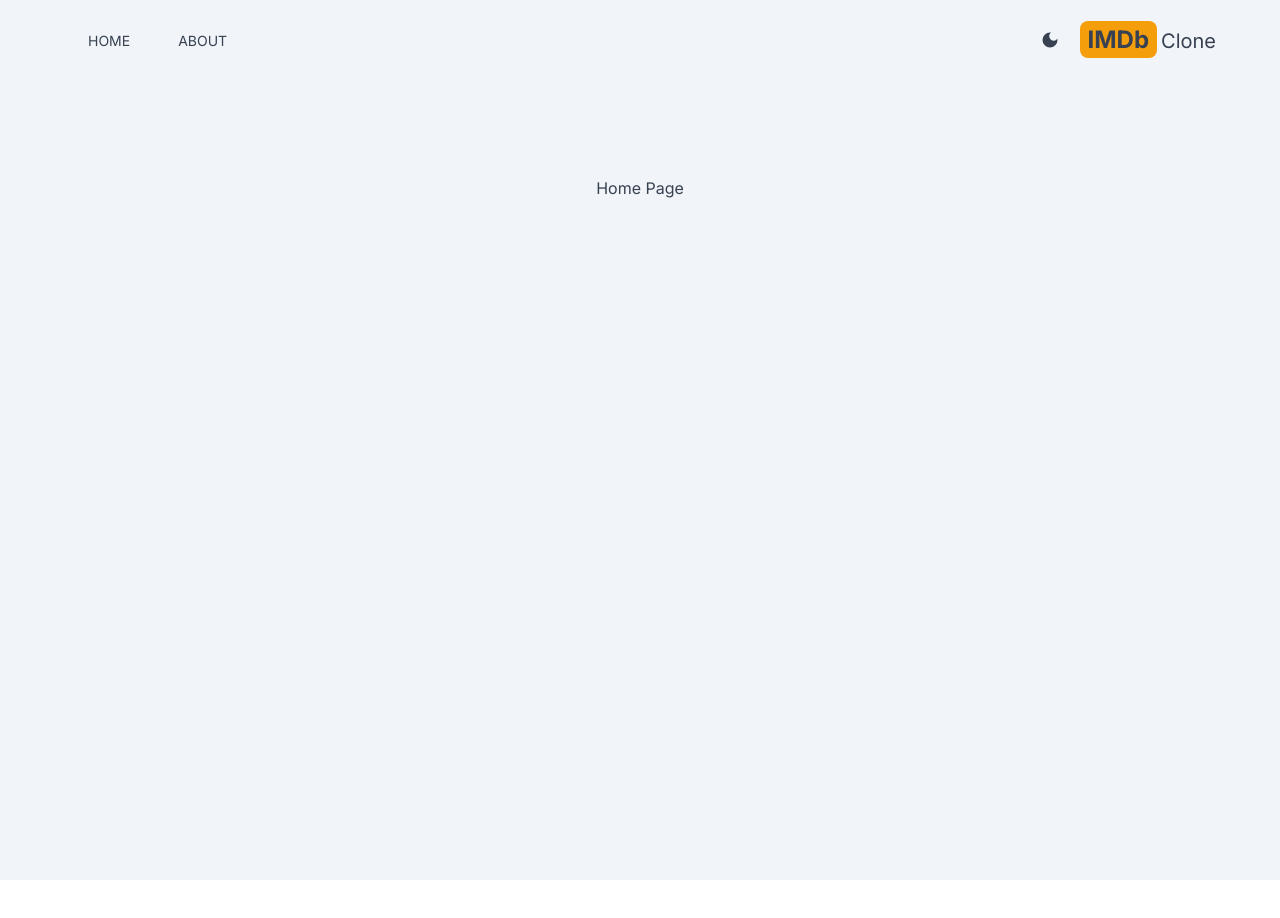
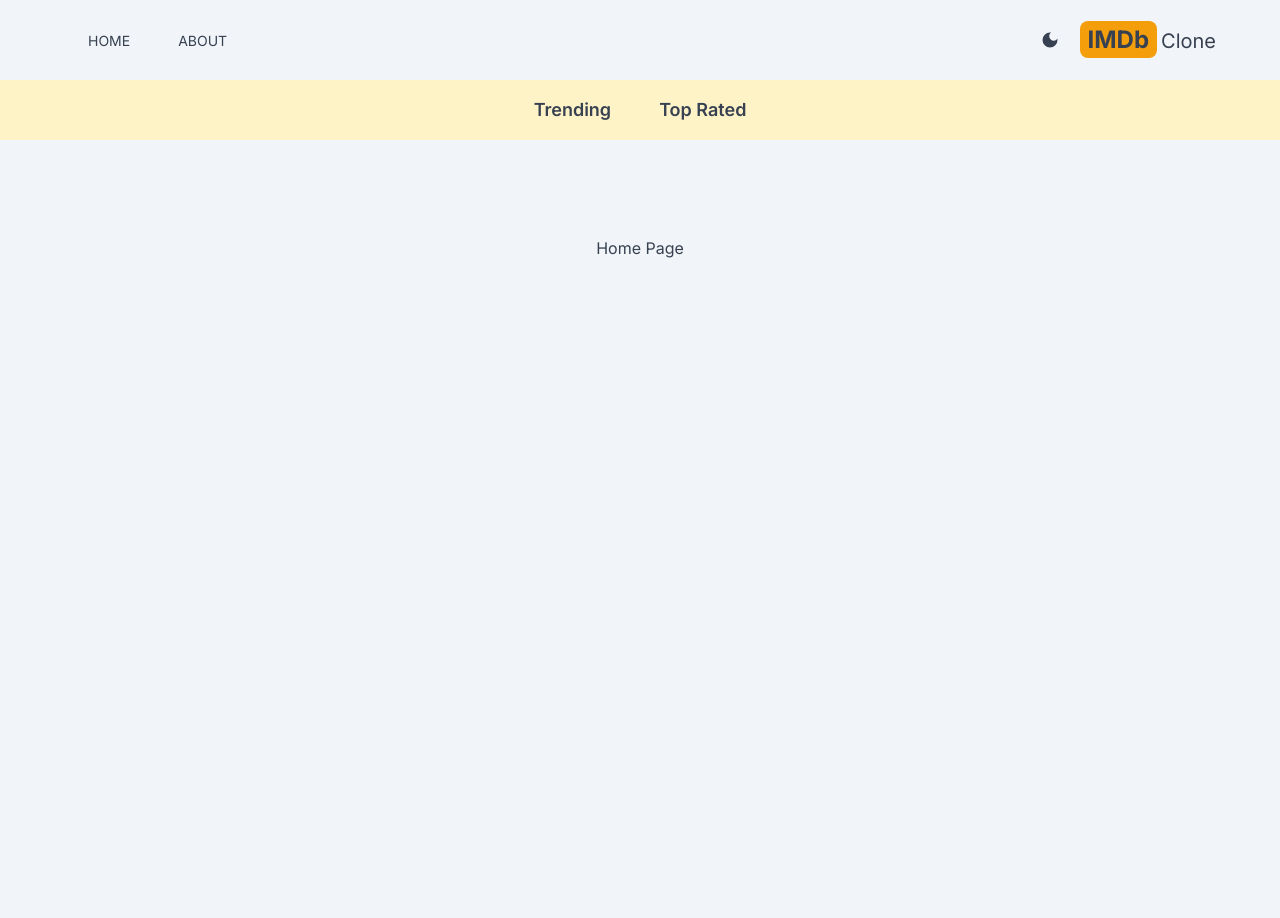
Before and after one commit to jawdat89/imdb, a Next.js app: page / in a window 1280 px wide. Shown: the top 918 px of the page. Before the commit the page ends 880 px from the top, so only its background shows below. Built offline with nearby package versions, Linux system fonts and the light colour scheme.

Commit message:
. Create the navbar component

```diff
--- /dev/null
+++ b/src/app/components/Navbar.tsx
@@ -0,0 +1,10 @@
+import NavbarItem from "./NavbarItem";
+
+export default function Navbar() {
+  return (
+    <div className="flex justify-center dark:bg-gray-600 bg-amber-100 lg:text-lg p-4">
+      <NavbarItem title="Trending" param="fetchTrending" />
+      <NavbarItem title="Top Rated" param="fetchTopRated" />
+    </div>
+  );
+}
--- /dev/null
+++ b/src/app/components/NavbarItem.tsx
@@ -0,0 +1,29 @@
+"use client";
+import Link from "next/link";
+
+import { useSearchParams } from "next/navigation";
+
+interface Props {
+  title: string;
+  param: string;
+}
+
+export default function NavbarItem({ title, param }: Props) {
+  const searchParams = useSearchParams();
+  const genre = searchParams.get("genre");
+
+  return (
+    <div>
+      <Link
+        className={`m-4 hover:text-amber-600 font-semibold p-2 ${
+          genre &&
+          genre === param &&
+          "underline underline-offset-8 decoration-4 decoration-amber-500 rounded-lg"
+        }`}
+        href={`/?genre=${param}`}
+      >
+        {title}
+      </Link>
+    </div>
+  );
+}
--- a/src/app/layout.tsx
+++ b/src/app/layout.tsx
@@ -1,8 +1,9 @@
 import type { Metadata } from "next";
 import { Inter } from "next/font/google";
 import "./globals.css";
-import Header from "./components/Header";
 import Providers from "./Providers";
+import Header from "@/app/components/Header";
+import Navbar from "@/app/components/Navbar";
 
 const inter = Inter({ subsets: ["latin"] });
 
@@ -25,6 +26,7 @@
             <Header />
 
             {/* Navbar */}
+            <Navbar />
 
             {/* Search Box */}
             {children}
```
